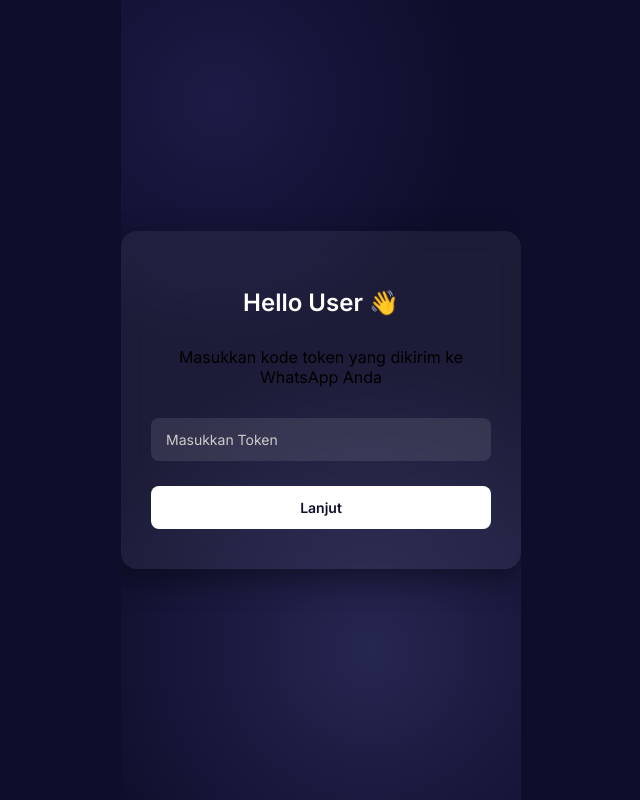
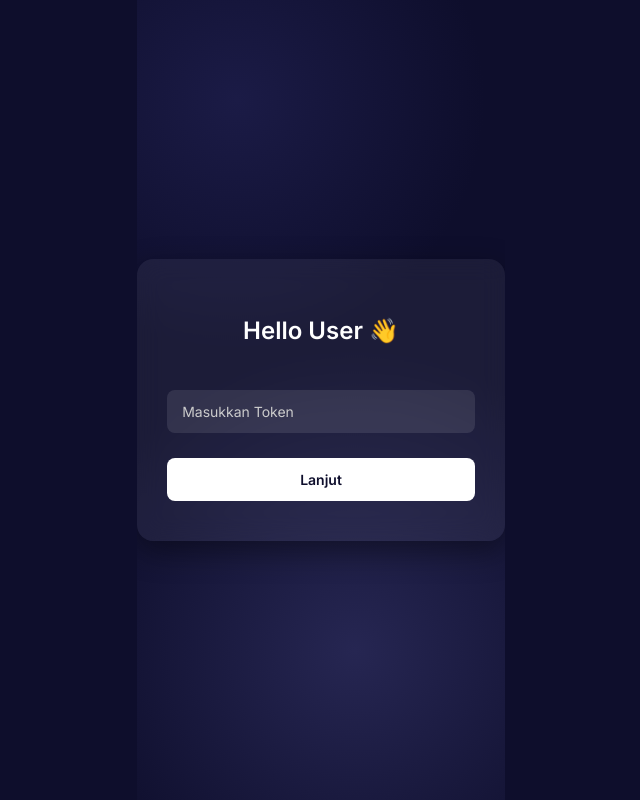
Before and after one commit to LeeXiaoJunlx/databaseuser, a Next.js app: page / in a window 1280 px wide. Shown: the whole page, without its empty margins (319-959 px from the left). Built offline with nearby package versions, Linux system fonts and the light colour scheme.

Commit message:
Update index.js

```diff
--- a/pages/index.js
+++ b/pages/index.js
@@ -164,9 +164,6 @@ export default function Home() {
 
       <div className="card">
         <h1>Hello User 👋</h1>
-<p class="text-sm text-white text-center mt-1">
-  Masukkan kode token yang dikirim ke WhatsApp Anda
-</p>
         {step === "token" && (
           <>
             <input
```
